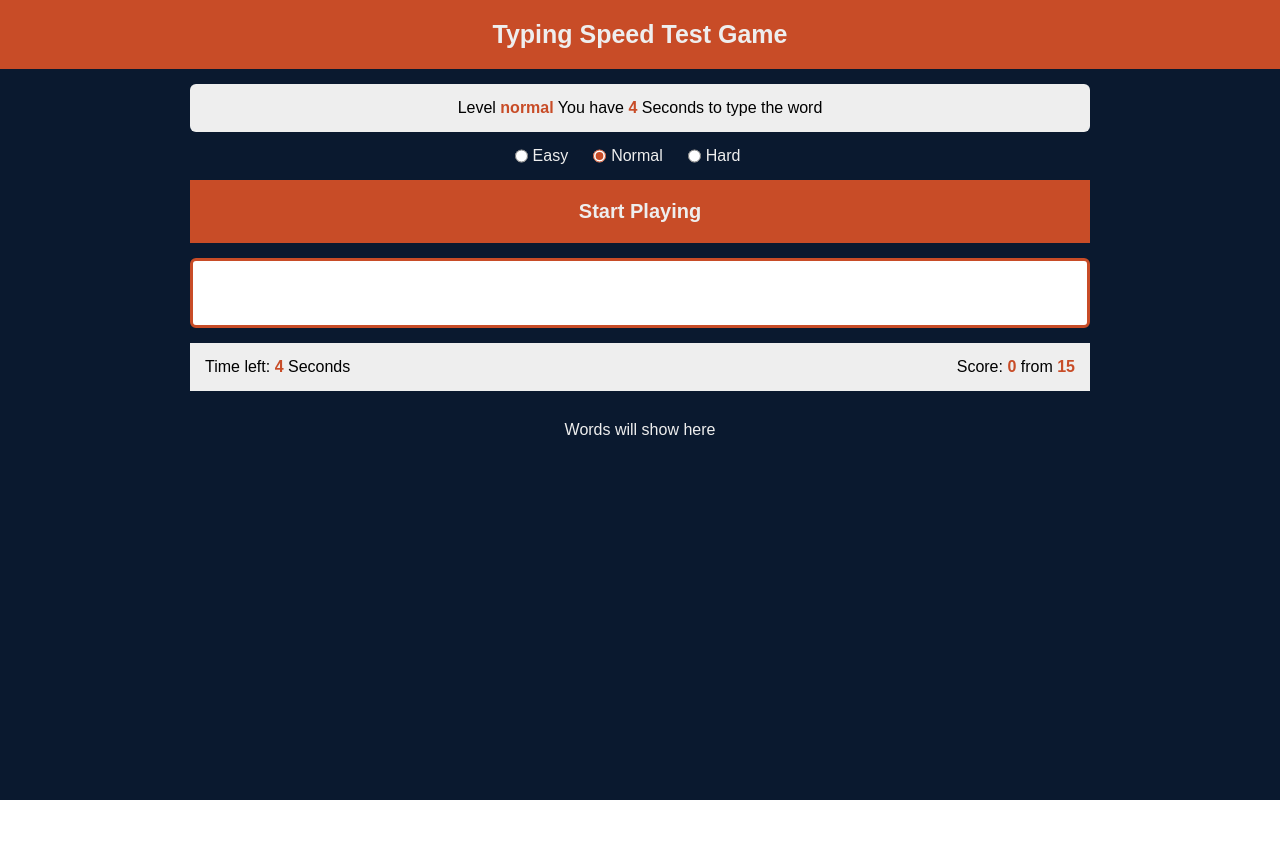
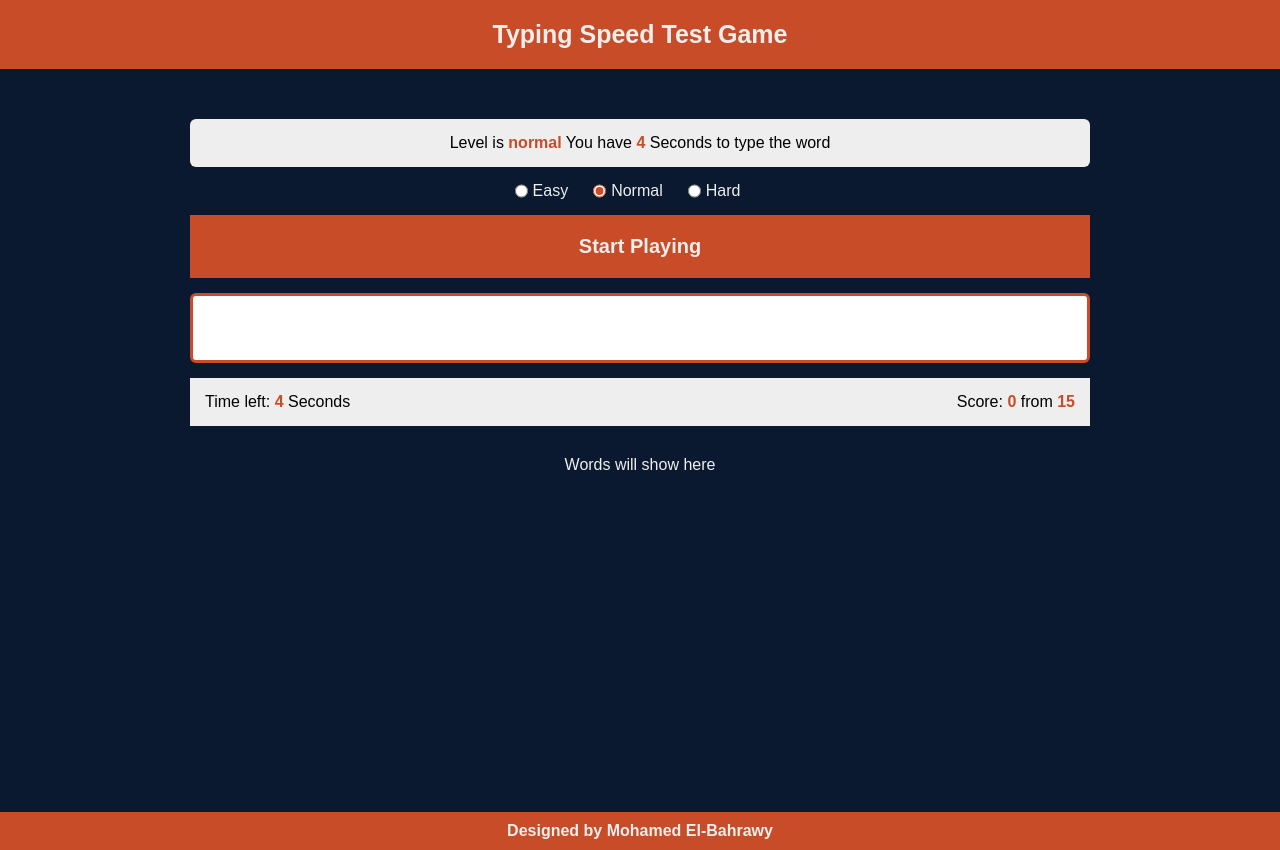
Before and after one commit to MElbahrawy/TypingSpeedTest, a plain HTML site: page index.html in a window 1280 px wide. Before the commit the page ends 800 px from the top, so only its background shows below. Drawn offline with Linux system fonts and the light colour scheme.

Commit message:
add footer

```diff
--- a/assets/css/master.css
+++ b/assets/css/master.css
@@ -18,6 +18,8 @@ body {
 .container {
     margin: auto;
     max-width: 900px;
+    margin-top: 50px;
+    min-height: calc(100vh - 68.8px - 38.4px);
 }
 .name {
     background-color: var(--main-color);
@@ -132,3 +134,11 @@ body {
 .finish .bad{
     color: red;
 }
+footer {
+    width: 100%;
+    background-color: var(--main-color);
+    color: var(--text-color);
+    padding: 10px;
+    text-align: center;
+    font-weight: bold;
+}
--- a/assets/js/script.js
+++ b/assets/js/script.js
@@ -105,7 +105,7 @@ const words = [
             } else {
                 let span = document.createElement("span")
                 span.className = "bad";
-                let txt = document.createTextNode("game Over :(");
+                let txt = document.createTextNode("game Over");
                 span.appendChild(txt)
                 finishMessage.appendChild(span)
             }
--- a/index.html
+++ b/index.html
@@ -14,7 +14,7 @@
     <div class="game">
         <div class="name">Typing Speed Test Game</div>
         <div class="container">
-            <div class="message">Level <span class="lvl"></span> You have <span class="seconds"></span> Seconds to type the word</div>
+            <div class="message">Level is <span class="lvl"></span> You have <span class="seconds"></span> Seconds to type the word</div>
             <div class="select-lvl">
               <input type="radio" name="lvl" id="easy" value="easy" >
               <label for="easy">Easy</label>
@@ -33,6 +33,7 @@
             <div class="upcoming-words">Words will show here</div>
             <div class="finish"></div>
         </div>
+        <footer>Designed by Mohamed El-Bahrawy</footer>
     </div>
     <script src="./assets/js/script.js"></script>
   </body>
```
